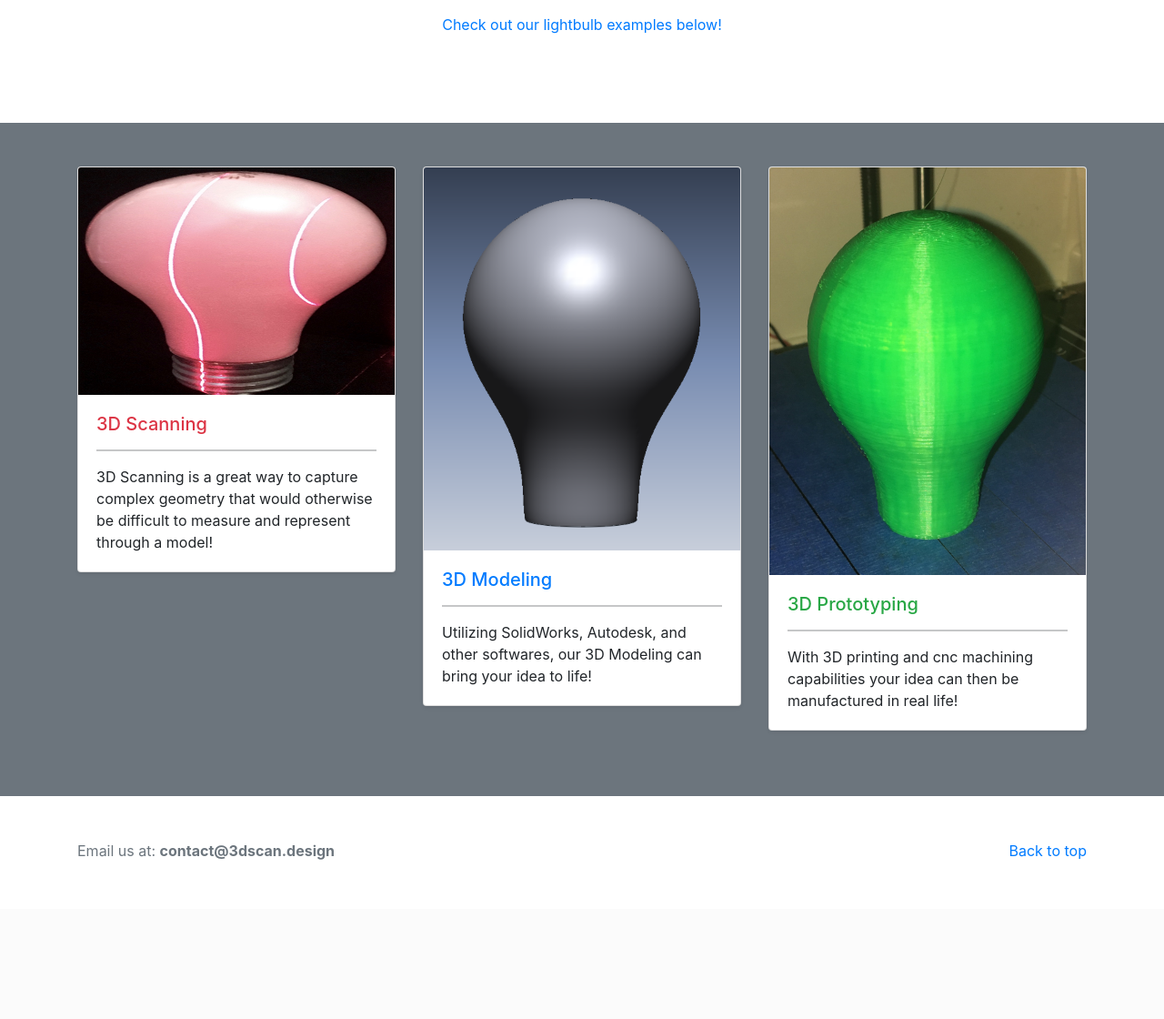
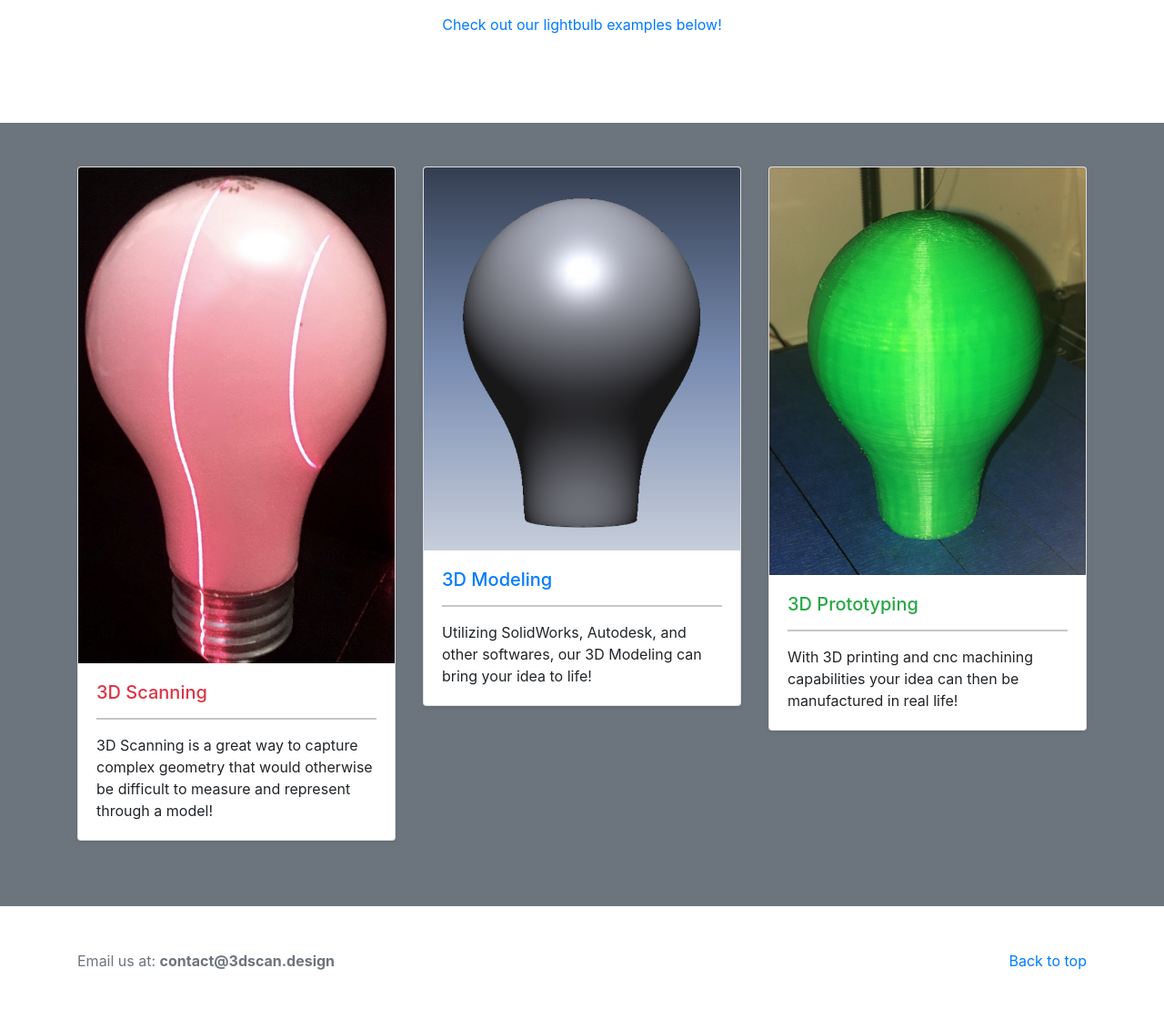
Before and after one commit to aVISN/visn-3, a Django app: page / in a window 1280 px wide. Shown: the part 317-1437 px from the top of the page at 91% size. Before the commit the page ends 1262 px from the top, so only its background shows below. Run offline with Django 3.2, Linux system fonts and the light colour scheme; some libraries are stand-ins or nearby versions.

Commit message:
fixed front page static file and deleted first img height

```diff
--- a/frontpage/templates/frontpage/frontpage.html
+++ b/frontpage/templates/frontpage/frontpage.html
@@ -19,7 +19,7 @@
     <title>3D Scan Design</title>
 
     <!-- Bootstrap core CSS -->
-    <link href="bootstrap/css/bootstrap.min.css" rel="stylesheet">
+    <link href="{% static 'css/bootstrap.min.css' %}" rel="stylesheet">
 
     <!-- Custom styles for this template -->
     <link href="{% static 'css/frontpage-style.css' %}" rel="stylesheet">
@@ -83,7 +83,7 @@
           <div class="row">
             <div class="col-md-4">
               <div class="card mb-4 shadow-sm">
-                <img class="card-img-top" src="{% static 'images/lightbulbscan.jpg'%}" alt="Card image cap" height="250px">
+                <img class="card-img-top" src="{% static 'images/lightbulbscan.jpg'%}" alt="Card image cap">
                 <div class="card-body">
                   <h5 class="text-danger">3D Scanning</h5>
                   <hr>
```
